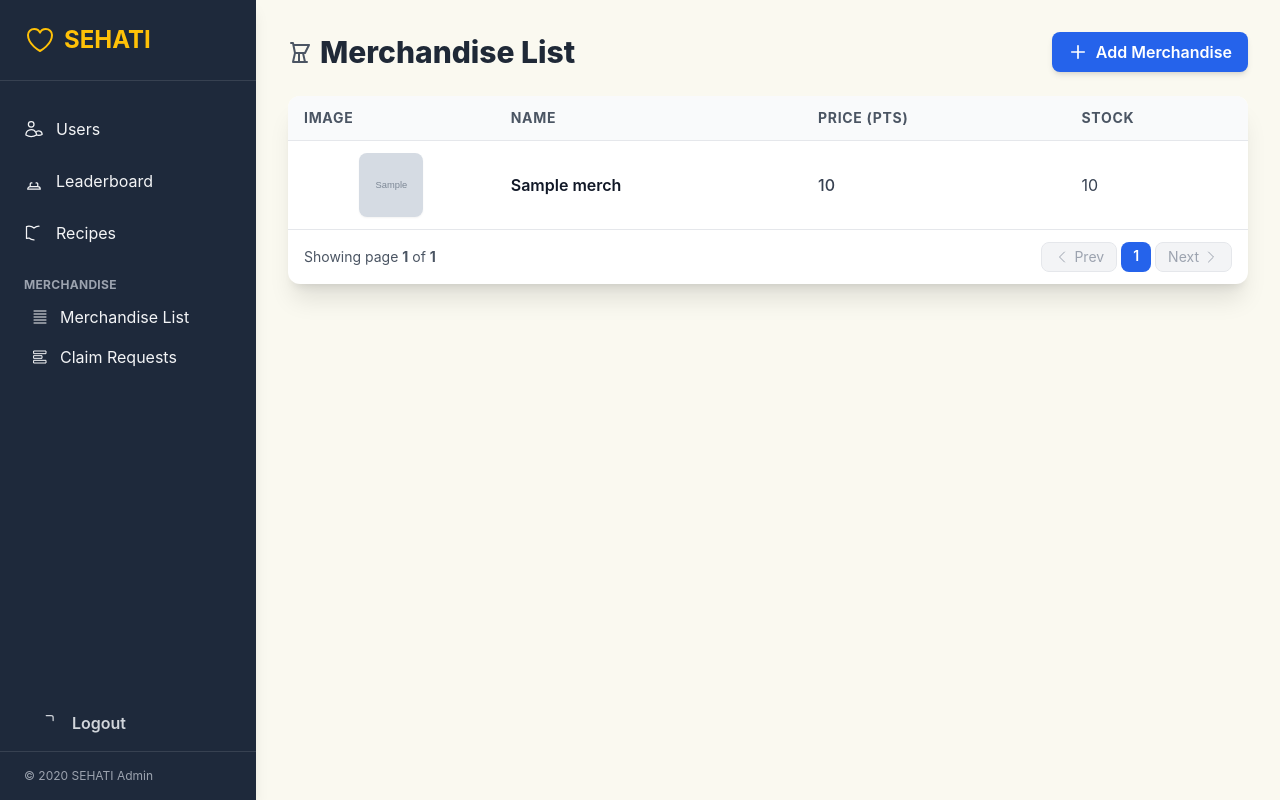
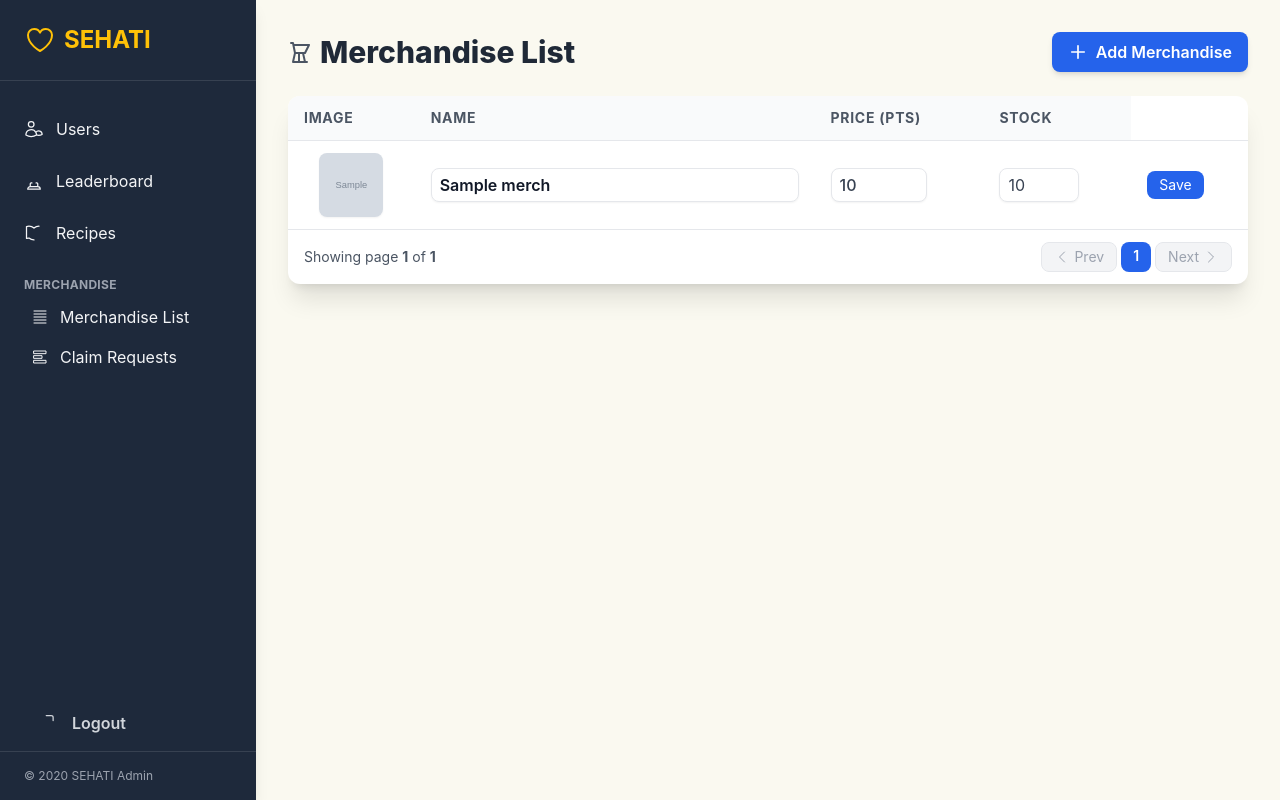
Before and after one commit to ridwan-ansari/sehati, a FastAPI app: template app/src/templates/admin/merchandise.html in a window 1280 px wide. Run offline with FastAPI, Linux system fonts and the light colour scheme; the template is opened without the code that fills it: most values are stand-ins (such as "Sample title", 1, 10 or a date in 2020); grey boxes marked "Sample" are stand-in pictures; parts of the project's set-up code (start-up, migrations or seed data) failed here and were passed over; some libraries are stand-ins or nearby versions; some web fonts are replaced.

Commit message:
feat(admin-merchandise): make merchandise table editable and add update functionality

```diff
--- a/app/src/templates/admin/merchandise.html
+++ b/app/src/templates/admin/merchandise.html
@@ -37,20 +37,53 @@
             <tbody class="divide-y divide-gray-100 text-gray-700">
             {% for m in merch %}
                 <tr class="hover:bg-yellow-50/50 transition duration-150">
+
+                    <!-- Image -->
                     <td class="py-3 px-4 text-center">
                         {% if m.image_url %}
-                        <img src="{{ m.image_url }}" class="w-16 h-16 rounded-lg object-cover mx-auto shadow-sm">
+                            <img src="{{ m.image_url }}" class="w-16 h-16 rounded-lg object-cover mx-auto shadow-sm">
                         {% else %}
-                        <span class="text-gray-400 text-xs">No Image</span>
+                            <span class="text-gray-400 text-xs">No Image</span>
                         {% endif %}
                     </td>
 
-                    <td class="py-3 px-4 font-semibold text-gray-900">{{ m.name }}</td>
-                    <td class="px-4 text-gray-700 font-medium">{{ m.price_points }}</td>
-                    <td class="px-4 text-gray-700">{{ m.stock }}</td>
+                    <!-- Editable Form -->
+                    <form method="post" action="/dashboard/merchandise/update/{{ m.id }}" class="contents">
+
+                        <!-- Name -->
+                        <td class="py-3 px-4 font-semibold text-gray-900">
+                            <input type="text" name="name"
+                                value="{{ m.name }}"
+                                class="w-full px-2 py-1 border rounded-lg bg-white shadow-sm focus:ring focus:ring-blue-200">
+                        </td>
+
+                        <!-- Price -->
+                        <td class="px-4 text-gray-700 font-medium">
+                            <input type="number" name="price_points"
+                                value="{{ m.price_points }}"
+                                class="w-24 px-2 py-1 border rounded-lg bg-white shadow-sm focus:ring focus:ring-blue-200">
+                        </td>
+
+                        <!-- Stock -->
+                        <td class="px-4 text-gray-700">
+                            <input type="number" name="stock"
+                                value="{{ m.stock }}"
+                                class="w-20 px-2 py-1 border rounded-lg bg-white shadow-sm focus:ring focus:ring-blue-200">
+                        </td>
+
+                        <!-- Save Button -->
+                        <td class="px-4">
+                            <button type="submit"
+                                class="px-3 py-1 bg-blue-600 text-white text-sm rounded-lg hover:bg-blue-700 transition">
+                                Save
+                            </button>
+                        </td>
+
+                    </form>
                 </tr>
             {% endfor %}
             </tbody>
+
         </table>
     </div>
 
```
Also changed, not shown: app/src/router/dashboard/api.py (+29 -0 lines).
